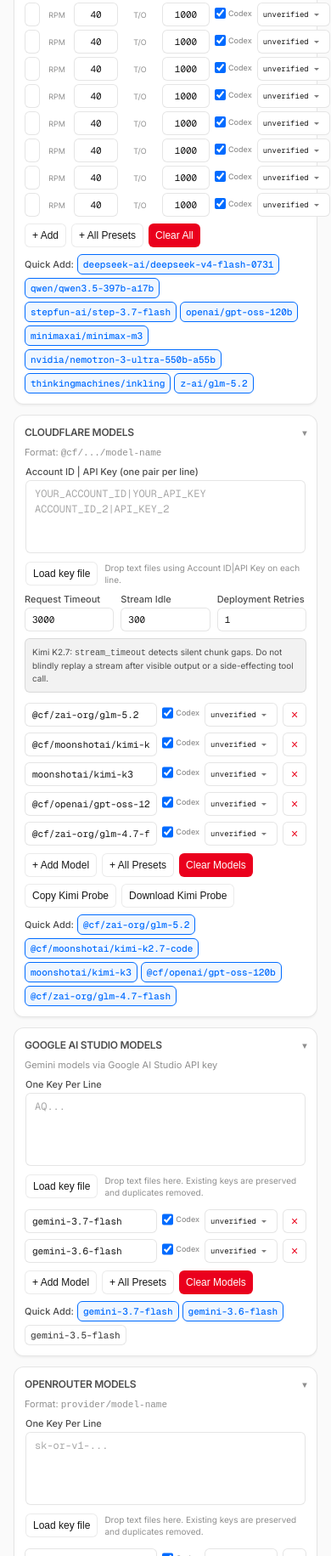
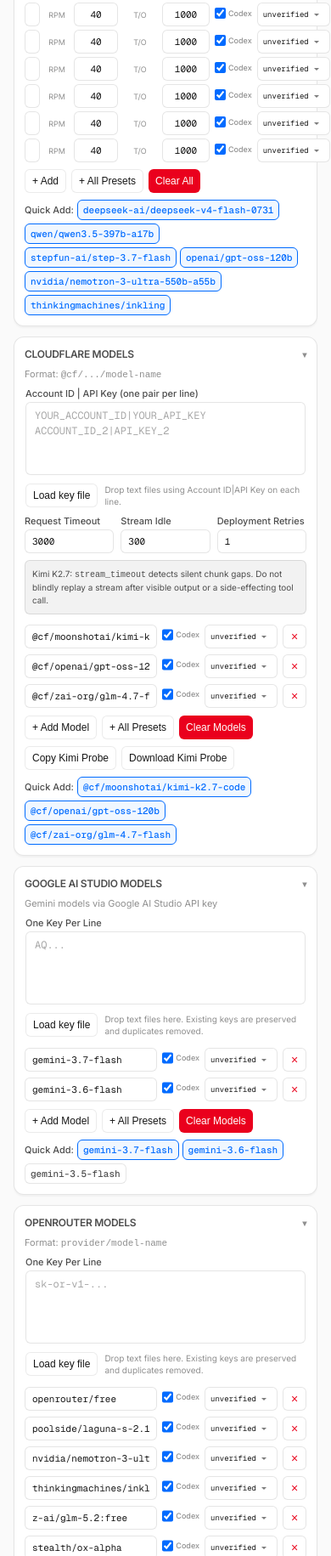
Before and after one commit to the-long-ride/wire-litellm-opencode, a plain HTML site: page index.html in a window 390 px wide. Shown: the part 1114-2945 px from the top of the page at 85% size. Drawn offline with nearby package versions, Linux system fonts and the light colour scheme.

Commit message:
Update models: remove GLM-5.2 and MiniMax from NIM/Cloudflare, add Inkling, GLM-5.2, and Ox Alpha to OpenRouter

```diff
--- a/index.html
+++ b/index.html
@@ -279,10 +279,8 @@
           <button class="preset-btn" onclick="quickAdd(this.textContent)">qwen/qwen3.5-397b-a17b</button>
           <button class="preset-btn" onclick="quickAdd(this.textContent)">stepfun-ai/step-3.7-flash</button>
           <button class="preset-btn" onclick="quickAdd(this.textContent)">openai/gpt-oss-120b</button>
-          <button class="preset-btn" onclick="quickAdd(this.textContent)">minimaxai/minimax-m3</button>
           <button class="preset-btn" onclick="quickAdd(this.textContent)">nvidia/nemotron-3-ultra-550b-a55b</button>
           <button class="preset-btn" onclick="quickAdd(this.textContent)">thinkingmachines/inkling</button>
-          <button class="preset-btn" onclick="quickAdd(this.textContent)">z-ai/glm-5.2</button>
         </div>
       </div>
     </div>
@@ -326,9 +324,7 @@
         </div>
         <div class="preset-models" id="cfPresetContainer">
           <label>Quick Add:</label>
-          <button class="preset-btn" onclick="quickCfAdd(this.textContent)">@cf/zai-org/glm-5.2</button>
           <button class="preset-btn" onclick="quickCfAdd(this.textContent)">@cf/moonshotai/kimi-k2.7-code</button>
-          <button class="preset-btn" onclick="quickCfAdd(this.textContent)">moonshotai/kimi-k3</button>
           <button class="preset-btn" onclick="quickCfAdd(this.textContent)">@cf/openai/gpt-oss-120b</button>
           <button class="preset-btn" onclick="quickCfAdd(this.textContent)">@cf/zai-org/glm-4.7-flash</button>
         </div>
@@ -385,6 +381,9 @@
           <button class="preset-btn" onclick="quickOpenRouterAdd(this.textContent)">openrouter/free</button>
           <button class="preset-btn" onclick="quickOpenRouterAdd(this.textContent)">poolside/laguna-s-2.1:free</button>
           <button class="preset-btn" onclick="quickOpenRouterAdd(this.textContent)">nvidia/nemotron-3-ultra-550b-a55b:free</button>
+          <button class="preset-btn" onclick="quickOpenRouterAdd(this.textContent)">thinkingmachines/inkling:free</button>
+          <button class="preset-btn" onclick="quickOpenRouterAdd(this.textContent)">z-ai/glm-5.2:free</button>
+          <button class="preset-btn" onclick="quickOpenRouterAdd(this.textContent)">stealth/ox-alpha</button>
         </div>
       </div>
     </div>
@@ -396,35 +395,34 @@
   'qwen/qwen3.5-397b-a17b',
   'stepfun-ai/step-3.7-flash',
   'openai/gpt-oss-120b',
-  'minimaxai/minimax-m3',
   'nvidia/nemotron-3-ultra-550b-a55b',
-  'thinkingmachines/inkling',
-  'z-ai/glm-5.2'
+  'thinkingmachines/inkling'
 ];
 
 const CF_PRESETS = [
-  '@cf/zai-org/glm-5.2',
   '@cf/moonshotai/kimi-k2.7-code',
-  'moonshotai/kimi-k3',
   '@cf/openai/gpt-oss-120b',
   '@cf/zai-org/glm-4.7-flash'
 ];
 
 const GEMINI_PRESETS = ['gemini-3.7-flash', 'gemini-3.6-flash'];
-const OPENROUTER_PRESETS = ['openrouter/free', 'poolside/laguna-s-2.1:free', 'nvidia/nemotron-3-ultra-550b-a55b:free'];
+const OPENROUTER_PRESETS = [
+  'openrouter/free',
+  'poolside/laguna-s-2.1:free',
+  'nvidia/nemotron-3-ultra-550b-a55b:free',
+  'thinkingmachines/inkling:free',
+  'z-ai/glm-5.2:free',
+  'stealth/ox-alpha'
+];
 
 const MODEL_DISPLAY_NAMES = {
   'deepseek-ai/deepseek-v4-flash-0731': 'Deepseek V4 Flash',
   'qwen/qwen3.5-397b-a17b': 'Qwen 3.5 397B A17B',
   'stepfun-ai/step-3.7-flash': 'Step 3.7 Flash',
   'openai/gpt-oss-120b': 'GPT OSS 120B',
-  'minimaxai/minimax-m3': 'MiniMax M3',
   'nvidia/nemotron-3-ultra-550b-a55b': 'Nemotron 3 Ultra',
   'thinkingmachines/inkling': 'Inkling',
-  'z-ai/glm-5.2': 'GLM 5.2',
-  '@cf/zai-org/glm-5.2': 'GLM 5.2',
   '@cf/moonshotai/kimi-k2.7-code': 'Kimi K2.7 Code',
-  'moonshotai/kimi-k3': 'Kimi K3',
   '@cf/openai/gpt-oss-120b': 'GPT OSS 120B',
   '@cf/zai-org/glm-4.7-flash': 'GLM 4.7 Flash',
   'gemini-3.7-flash': 'Gemini 3.7 Flash',
@@ -432,7 +430,10 @@
   'gemini-3.5-flash': 'Gemini 3.5 Flash',
   'openrouter/free': 'OpenRouter Free',
   'poolside/laguna-s-2.1:free': 'Laguna S 2.1 Free',
-  'nvidia/nemotron-3-ultra-550b-a55b:free': 'Nemotron 3 Ultra Free'
+  'nvidia/nemotron-3-ultra-550b-a55b:free': 'Nemotron 3 Ultra Free',
+  'thinkingmachines/inkling:free': 'Inkling Free',
+  'z-ai/glm-5.2:free': 'GLM 5.2 Free',
+  'stealth/ox-alpha': 'Ox Alpha'
 };
 
 const MODEL_INFO = {
@@ -440,19 +441,15 @@
   'qwen/qwen3.5-397b-a17b': { max_input_tokens: 262144, max_tokens: 65536 },
   'stepfun-ai/step-3.7-flash': { max_input_tokens: 256000, max_tokens: 256000 },
   'openai/gpt-oss-120b': { max_input_tokens: 128000, max_tokens: 16384 },
-  'minimaxai/minimax-m3': { max_input_tokens: 512000, max_tokens: 128000 },
   'nvidia/nemotron-3-ultra-550b-a55b': { max_input_tokens: 220000, max_tokens: 128000 },
   'thinkingmachines/inkling': { max_input_tokens: 1048576, max_tokens: 16384 },
-  'z-ai/glm-5.2': { max_input_tokens: 180000, max_tokens: 131072 },
 };
 
 // Cloudflare publishes a combined context window rather than a separate completion cap.
 // OpenCode requires both limit.context and limit.output, so opencode_output_tokens mirrors
 // the documented total context capacity for metadata only. Request max_tokens remains separate.
 const CF_MODEL_INFO = {
-  '@cf/zai-org/glm-5.2': { max_input_tokens: 262144, max_tokens: null, opencode_output_tokens: 262144 },
   '@cf/moonshotai/kimi-k2.7-code': { max_input_tokens: 262144, max_tokens: null, opencode_output_tokens: 262144 },
-  'moonshotai/kimi-k3': { max_input_tokens: 1048576, max_tokens: null, opencode_output_tokens: 1048576 },
   '@cf/openai/gpt-oss-120b': { max_input_tokens: 128000, max_tokens: null, opencode_output_tokens: 128000 },
   '@cf/zai-org/glm-4.7-flash': { max_input_tokens: 131072, max_tokens: null, opencode_output_tokens: 131072 },
 };
@@ -466,7 +463,10 @@
 const OPENROUTER_MODEL_INFO = {
   'openrouter/free': { max_input_tokens: 128000, max_tokens: 16384 },
   'poolside/laguna-s-2.1:free': { max_input_tokens: 220000, max_tokens: 65536 },
-  'nvidia/nemotron-3-ultra-550b-a55b:free': { max_input_tokens: 1000000, max_tokens: 128000 }
+  'nvidia/nemotron-3-ultra-550b-a55b:free': { max_input_tokens: 1000000, max_tokens: 128000 },
+  'thinkingmachines/inkling:free': { max_input_tokens: 1048576, max_tokens: 16384 },
+  'z-ai/glm-5.2:free': { max_input_tokens: 262144, max_tokens: 131072 },
+  'stealth/ox-alpha': { max_input_tokens: 1048576, max_tokens: 65536 }
 };
 
 const REASONING_LEVELS = {
@@ -526,27 +526,11 @@
       outputVariants: true,
       dropUnsupportedParams: true
     },
-    'minimaxai/minimax-m3': {
-      kind: 'thinking-toggle', key: 'thinking',
-      runtimeReasoning: false,
-      outputVariants: true,
-      dropUnsupportedParams: true,
-      staticLitellmParams: {
-        extra_body: { chat_template_kwargs: { thinking: true } }
-      }
-    },
     'thinkingmachines/inkling': {
       kind: 'provider-default',
       runtimeReasoning: false,
       outputVariants: true,
       dropUnsupportedParams: true
-    },
-    'z-ai/glm-5.2': {
-      kind: 'effort-enum', highest: 'max',
-      runtimeReasoning: false,
-      outputVariants: true,
-      dropUnsupportedParams: true,
-      staticLitellmParams: { extra_body: { reasoning_effort: 'max' } }
     },
     default: {
       kind: 'provider-default',
@@ -566,20 +550,6 @@
       }
     },
     '@cf/openai/gpt-oss-120b': {
-      kind: 'effort-enum', highest: 'high',
-      runtimeReasoning: false,
-      outputVariants: true,
-      dropUnsupportedParams: true,
-      staticLitellmParams: { extra_body: { reasoning_effort: 'high' } }
-    },
-    'moonshotai/kimi-k3': {
-      kind: 'effort-enum', highest: 'max',
-      runtimeReasoning: false,
-      outputVariants: true,
-      dropUnsupportedParams: true,
-      staticLitellmParams: { extra_body: { reasoning_effort: 'max' } }
-    },
-    '@cf/zai-org/glm-5.2': {
       kind: 'effort-enum', highest: 'high',
       runtimeReasoning: false,
       outputVariants: true,
@@ -894,7 +864,7 @@
 function addCfModelRow(value) {
   const div = document.createElement('div');
   div.className = 'cf-model-row';
-  div.innerHTML = `<input class="cf-model-name-input" type="text" placeholder="e.g. @cf/zai-org/glm-5.2" value="${value || ''}"><label class="codex-mini"><input class="codex-enabled-input" type="checkbox" checked>Codex</label><select class="codex-status-select" title="Codex Responses/tool probe status">${codexStatusOptions('unverified')}</select><button class="remove-btn" onclick="this.parentElement.remove(); updateCfPresetHighlights();">&times;</button>`;
+  div.innerHTML = `<input class="cf-model-name-input" type="text" placeholder="e.g. @cf/moonshotai/kimi-k2.7-code" value="${value || ''}"><label class="codex-mini"><input class="codex-enabled-input" type="checkbox" checked>Codex</label><select class="codex-status-select" title="Codex Responses/tool probe status">${codexStatusOptions('unverified')}</select><button class="remove-btn" onclick="this.parentElement.remove(); updateCfPresetHighlights();">&times;</button>`;
   document.getElementById('cfModelList').appendChild(div);
   updateCfPresetHighlights();
 }
@@ -1813,10 +1783,8 @@
   'qwen/qwen3.5-397b-a17b',
   'stepfun-ai/step-3.7-flash',
   'openai/gpt-oss-120b',
-  'minimaxai/minimax-m3',
   'nvidia/nemotron-3-ultra-550b-a55b',
   'thinkingmachines/inkling',
-  'z-ai/glm-5.2',
 ];
 
 function fetch(url) {
```
